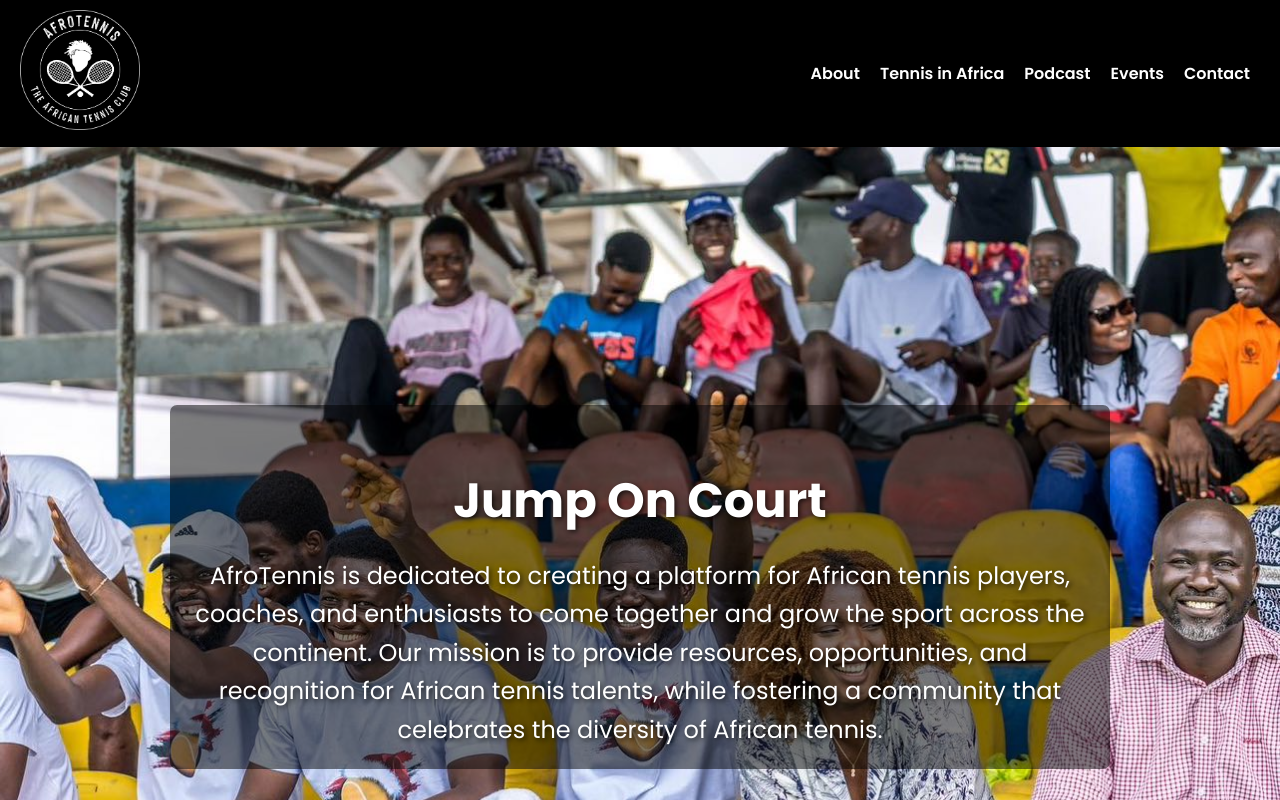
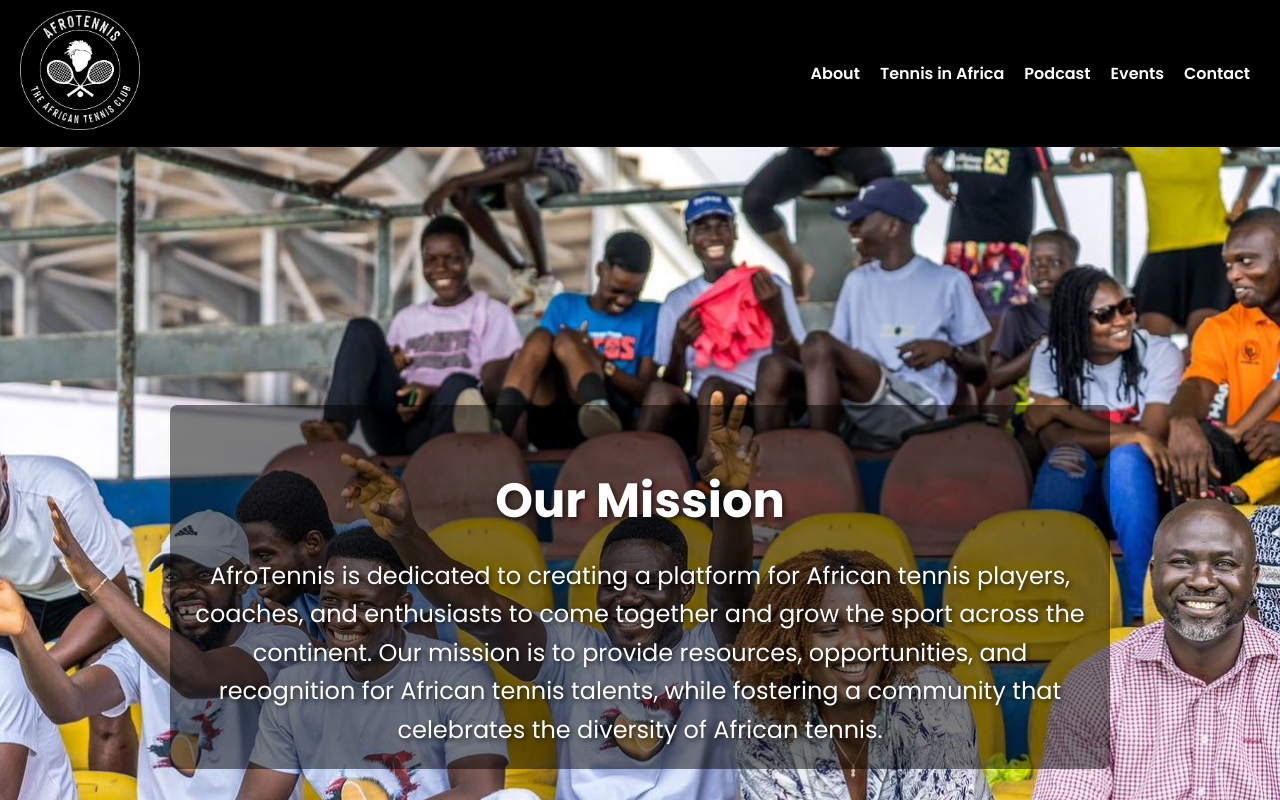
Before and after one commit to Matt0107/afrotennis, a React (Create React App) app: page /about in a window 1280 px wide. Shown: the top 800 px of the page. Built offline with nearby package versions, Linux system fonts and the light colour scheme.

Commit message:
style correction on about

```diff
--- a/src/pages/About.js
+++ b/src/pages/About.js
@@ -1,8 +1,16 @@
-import React, { useEffect, useRef } from 'react';
+import React, { useEffect, useRef, useState } from 'react';
 import '../styles/About.css';  // Import the CSS specific to the About page
 
 const About = () => {
   const teamRef = useRef(null); // Référence pour la section "team"
+  const [isParallaxVisible, setIsParallaxVisible] = useState(false); // État pour le fondu de la section parallax
+
+  // Utilisation de useEffect pour démarrer l'animation en fondu dès le chargement de la page
+  useEffect(() => {
+    setTimeout(() => {
+      setIsParallaxVisible(true); // Déclencher l'affichage en fondu après le chargement de la page
+    }, 100); // Délai léger pour que l'animation soit fluide (facultatif)
+  }, []);
 
   useEffect(() => {
     const teamMembers = document.querySelectorAll('.team-member');
@@ -34,9 +42,11 @@
     <div className="home-about">
 
       {/* Parallax Section */}
-      <section className="about-parallax">
+      <section
+        className={`about-parallax ${isParallaxVisible ? 'fade-in' : ''}`}
+      >
         <div className="parallax-content">
-          <h2>Jump On Court</h2>
+          <h2>Our Mission</h2>
           <p>AfroTennis is dedicated to creating a platform for African tennis players, coaches, and enthusiasts to come together and grow the sport across the continent. Our mission is to provide resources, opportunities, and recognition for African tennis talents, while fostering a community that celebrates the diversity of African tennis.</p>
         </div>
       </section>
--- a/src/pages/Countries1.js
+++ b/src/pages/Countries1.js
@@ -19,7 +19,7 @@
 
   return (
     <div className="countries1-page">
-      <h1>Where to Find Tennis in Africa</h1>
+      <h1 className='title-country'>Where to Find Tennis in Africa</h1>
       <MapContainer center={[9.082, 8.6753]} zoom={3} style={{ height: "500px", width: "100%" }}>
         <TileLayer
           url="https://{s}.basemaps.cartocdn.com/light_all/{z}/{x}/{y}{r}.png"
--- a/src/styles/About.css
+++ b/src/styles/About.css
@@ -18,6 +18,12 @@
     color: var(--primary-white);
     text-align: center;
     z-index: 1;
+    opacity: 0.09; /* Initialement invisible */
+    transition: opacity 2s ease-in; /* Ajoute une transition en fondu */
+}
+
+.about-parallax.fade-in {
+    opacity: 1; /* La section devient visible avec le fondu */
 }
 
 .parallax-content {
--- a/src/styles/Countries1.css
+++ b/src/styles/Countries1.css
@@ -4,7 +4,7 @@
     width: 100%;
 }
 
-h1 {
+.title-country {
     text-align: center;
     font-size: 2.5rem;
     color: var(--primary-black);
```
